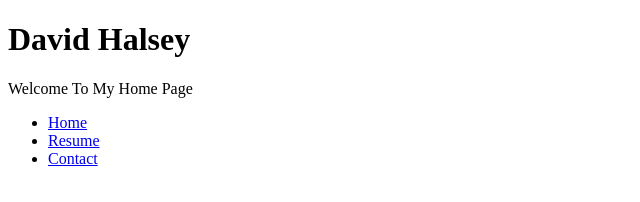
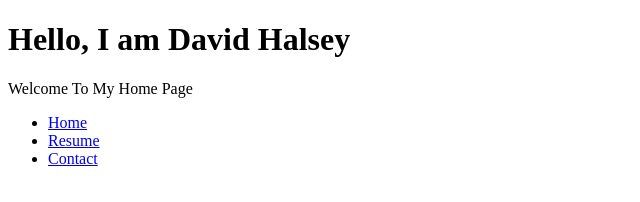
Before and after one commit to DartnDav/DartnDav.github.io, a plain HTML site: page index.html in a window 1280 px wide. Shown: the whole page, without its empty margins (0-640 px from the left). Drawn offline with Linux system fonts and the light colour scheme.

Commit message:
Version 0.0.5

```diff
--- a/index.html
+++ b/index.html
@@ -6,8 +6,8 @@
        <meta name="viewport" content="width=device-width, initial-scale=1.0">
     </head>
     <body>
-    <h1>David Halsey</h1>
-    <!--<img style="border-radius: 50%; float: left; margin-right: 1em;" src="https://" alt="My Avatar">-->
+    <h1>Hello, I am David Halsey</h1>
+    <!--<img style="border-radius: 50%; float: left; margin-right: 1em;" src="https://s.gravatar.com/avatar/c5a3475bb64c26f6f094bf22bee49441?s=80" alt="My Avatar">-->
     <p>Welcome To My Home Page</p>
         <nav>
             <ul>
```
